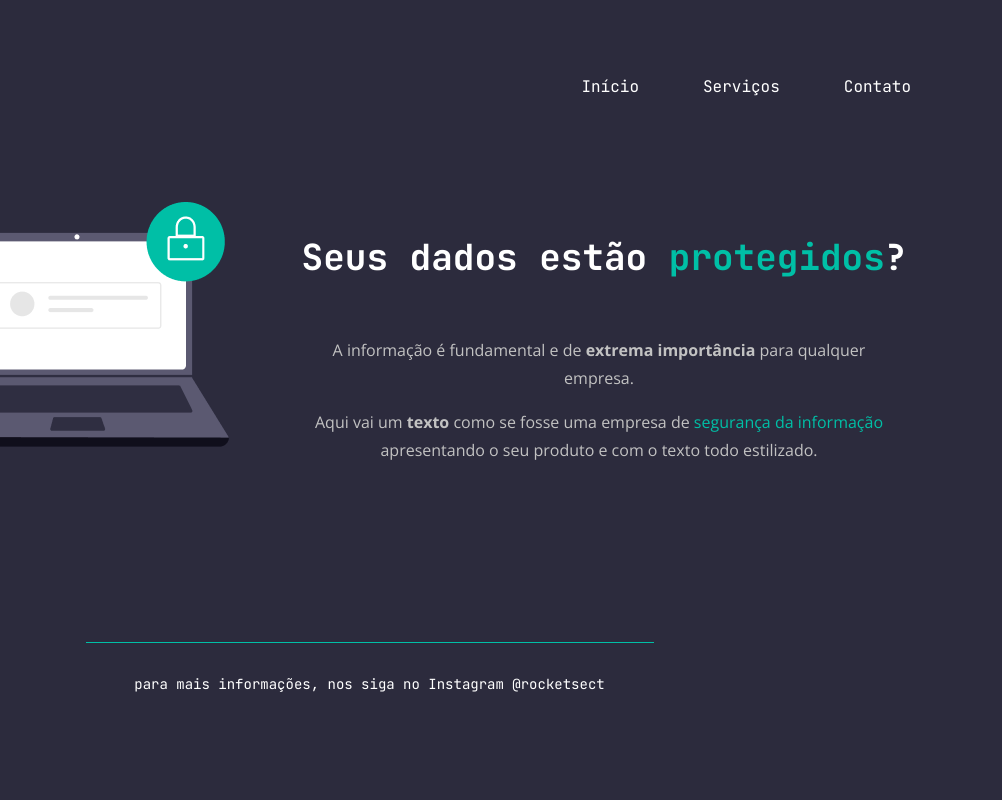
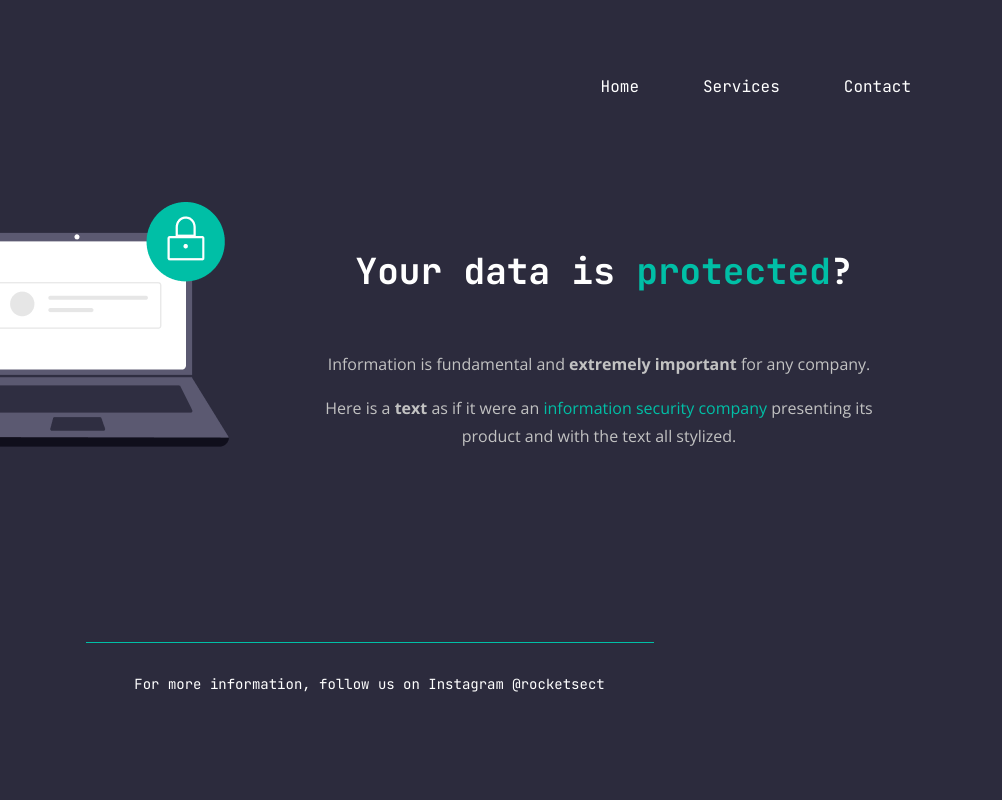
Before and after one commit to renato-albuquerque/projeto-03-explorer, a plain HTML site: page index.html in a window 1280 px wide. Shown: the full height of the page, 278-1280 px from the left. Drawn offline with nearby package versions, Linux system fonts and the light colour scheme.

Commit message:
review html file - por. to eng.

```diff
--- a/index.html
+++ b/index.html
@@ -4,7 +4,7 @@
     <meta charset="UTF-8">
     <meta http-equiv="X-UA-Compatible" content="IE=edge">
     <meta name="viewport" content="width=device-width, initial-scale=1.0">
-    <title>Rocket.sect</title>
+
     <link rel="shortcut icon" href="images/favicon.ico" type="image/x-icon">
     <link rel="stylesheet" href="style.css">
 
@@ -12,36 +12,37 @@
     <link rel="preconnect" href="https://fonts.gstatic.com" crossorigin>
     <link href="https://fonts.googleapis.com/css2?family=JetBrains+Mono:wght@400;500;700&family=Open+Sans:wght@400;700&display=swap" rel="stylesheet">
 
+    <title>Rocket.sect</title>
 </head>
 <body>
     <div>
         <header>
             <nav>
-                <img src="images/logo.svg" alt="Logo em texto: Rocket.seat">
+                <img src="images/logo.svg" alt="Logo in text: Rocket.seat">
 
                     <ul>
-                        <a href="#"><li>Início</li></a>
-                        <a href="#"><li>Serviços</li></a>
-                        <a href="#"><li>Contato</li></a>
+                        <a href="#"><li>Home</li></a>
+                        <a href="#"><li>Services</li></a>
+                        <a href="#"><li>Contact</li></a>
                     </ul>
 
             </nav>
         </header>
         <main>
-            <img src="images/img1.png" alt="Imagem de uma mulher de pele clara, cabelo preto, camisa verde, calça cinza e sapara preto. Ao lado de um notebook com o símbolo de um cadeado, representando a proteção de dados.">
+            <img src="images/img1.png" alt="Image of a woman with light skin, black hair, green shirt, gray pants and black shoes. Next to a notebook with a padlock symbol, representing data protection.">
             <section>
-                <h1>Seus dados estão <span>protegidos</span>?</h1>
-                <p>A informação é fundamental e de <strong>extrema importância</strong> para qualquer empresa.</p>
-                <p>Aqui vai um <strong>texto</strong> como se fosse uma empresa de <span>segurança da informação</span> apresentando o seu produto e com o texto todo estilizado.</p>
+                <h1>Your data is <span>protected</span>?</h1>
+                <p>Information is fundamental and <strong>extremely important</strong> for any company.</p>
+                <p>Here is a <strong>text</strong> as if it were an <span>information security company</span> presenting its product and with the text all stylized.</p>
             </section>
         </main>
         <footer>
-            <img class="line" src="images/Line 1.png" alt="Linha horizontal na cor verde, largura de 568px, acima do rodapé da página.">
-            <p>para mais informações, nos siga no Instagram @rocketsect</p>
+            <img class="line" src="images/Line 1.png" alt="Horizontal line in green color, width 568px, above the footer of the page.">
+            <p>For more information, follow us on Instagram @rocketsect</p>
         </footer>
     </div>
 
-    <img class="padlock" src="images/padlock.svg" alt="Desenho de um cadeado, corpo branco e haste verde. Localizado no canto inferior esquerdo da página.">
+    <img class="padlock" src="images/padlock.svg" alt="Drawing of a padlock, white body and green shank. Located in the bottom left corner of the page.">
 
 </body>
 </html>
```
